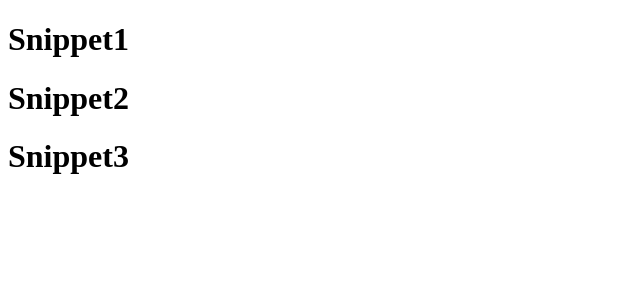
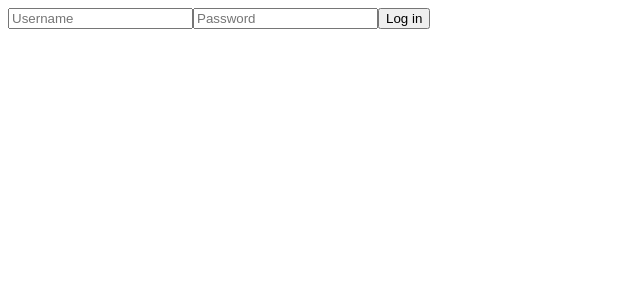
Before and after one commit to polnikovandrey/mern, a React (Create React App) app in the folder client/: page / in a window 1280 px wide. Shown: the top 300 px of the page, without its empty margins (0-640 px from the left). Built offline with nearby package versions, Linux system fonts and the light colour scheme.

Commit message:
+ handling forms in React

```diff
--- a/client/src/index.tsx
+++ b/client/src/index.tsx
@@ -1,27 +1,26 @@
-import React, {useState, useEffect} from "react";
+import React, {useState, useEffect, FormEvent} from "react";
 import ReactDOM from "react-dom";
 
 function App() {
 
-    const snippets: Array<{ title: string }> = [
-        { title: 'Snippet1' },
-        { title: 'Snippet2' },
-        { title: 'Snippet3' }
-    ];
+    const [formUserName, setFormUserName] = useState('');
+    const [formPassword, setFormPassword] = useState('');
 
-    function renderSnippets() {
-        return snippets.map(({title}, index) => {
-            return <Snippet title={title} key={index}/>;
-        })
+    function sendData(event: FormEvent): void {
+        event.preventDefault();
+        setFormUserName('');
+        setFormPassword('');
     }
 
     return (
-        <>{renderSnippets()}</>
+        <>
+            <form onSubmit={sendData}>
+                <input type="text" placeholder="Username" value={formUserName} onChange={(event) => setFormUserName(event.target.value)}/>
+                <input type="password" placeholder="Password" value={formPassword} onChange={(event) => setFormPassword(event.target.value)}/>
+                <button type="submit">Log in</button>
+            </form>
+        </>
     );
 }
 
-function Snippet(properties: any) {
-    return <h1>{properties.title}</h1>
-}
-
 ReactDOM.render(<App/>, document.getElementById('root'));
```
